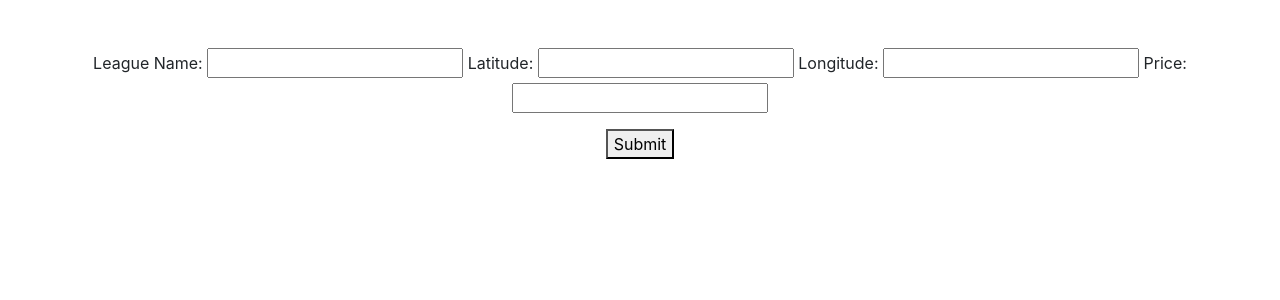
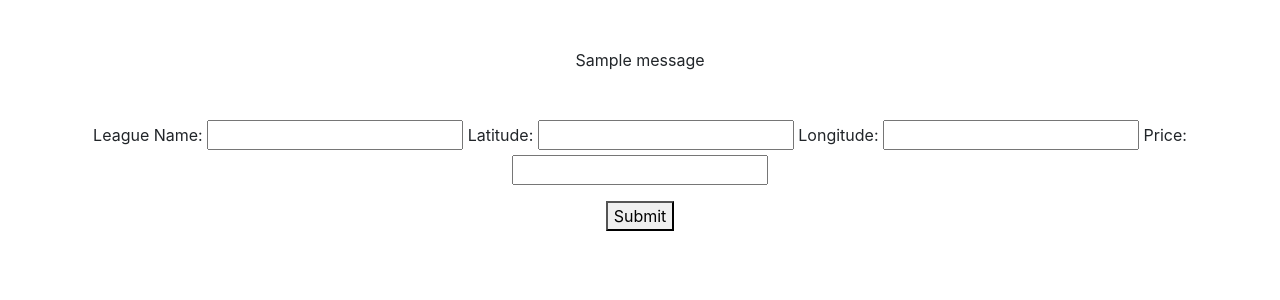
Before and after one commit to shmuelhonig/league_sponsorships, a Flask app: page / in a window 1280 px wide. Shown: the part 134-434 px from the top of the page. Run offline with Flask 2, Linux system fonts and the light colour scheme; tables that the repository leaves empty hold one stand-in row (Sample ...); one stand-in notice (Sample message) is shown; some libraries are stand-ins or nearby versions.

Commit message:
Add flash message upon successfully submitting league info

```diff
--- a/main.py
+++ b/main.py
@@ -29,6 +29,7 @@ def add_league():
         )
         session.add(newLeague)
         session.commit()
+        flash('New league added successfully')
         return redirect(url_for('add_league'))
     else:
         return render_template('addLeague.html')
--- a/templates/addLeague.html
+++ b/templates/addLeague.html
@@ -2,6 +2,13 @@
 
 {% block content %}
 <section>
+  {% with messages = get_flashed_messages() %}
+    {% if messages %}
+      {% for message in messages %}
+        <p class='text-center my-5'>{{message}}</p>
+      {% endfor %}
+    {% endif %}
+  {% endwith %}
   <div class='container'>
     <form action=# method='post'>
       <div class='form-group text-center'>
```
